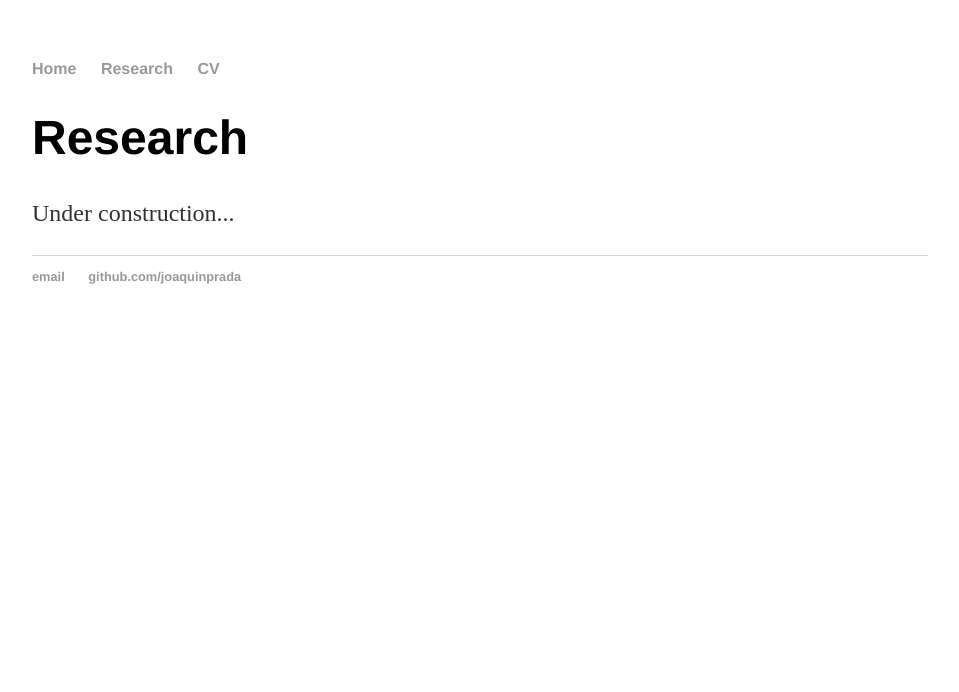
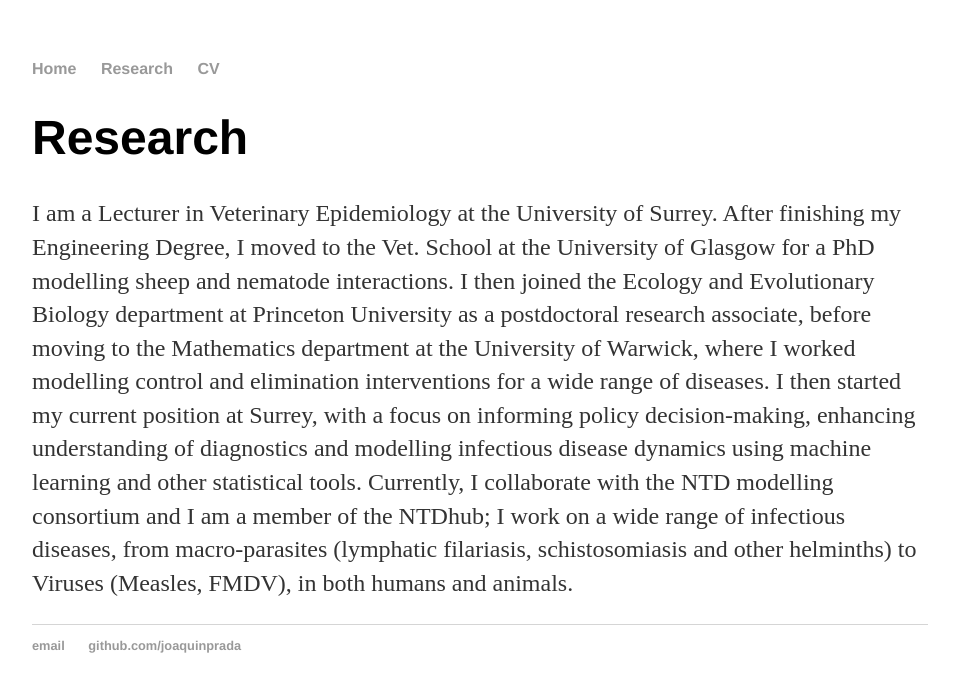
Before and after one commit to joaquinprada/joaquinprada.github.io, a Jekyll site: the page built from research/index.html, in a window 1280 px wide. Shown: the top 692 px of the page, without its empty margins (160-1119 px from the left). Built offline with Jekyll 4.4.1, drawn with Linux system fonts in a browser that asks for light colours.

Commit message:
Updated bio

```diff
--- a/research/index.html
+++ b/research/index.html
@@ -4,5 +4,5 @@
 ---
 <div class="blurb">
 	<h1>Research</h1>
-	<p> Under construction... </p>
+	<p> I am a Lecturer in Veterinary Epidemiology at the University of Surrey. After finishing my Engineering Degree, I moved to the Vet. School at the University of Glasgow for a PhD modelling sheep and nematode interactions. I then joined the Ecology and Evolutionary Biology department at Princeton University as a postdoctoral research associate, before moving to the Mathematics department at the University of Warwick, where I worked modelling control and elimination interventions for a wide range of diseases. I then started my current position at Surrey, with a focus on informing policy decision-making, enhancing understanding of diagnostics and modelling infectious disease dynamics using machine learning and other statistical tools. Currently, I collaborate with the NTD modelling consortium and I am a member of the NTDhub; I work on a wide range of infectious diseases, from macro-parasites (lymphatic filariasis, schistosomiasis and other helminths) to Viruses (Measles, FMDV), in both humans and animals. </p>
 </div><!-- /.blurb -->
```
